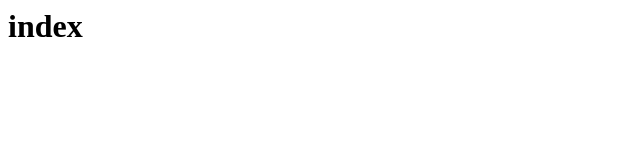
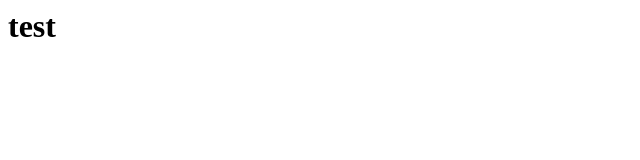
Before and after one commit to MRoll21/Explo-in-Engineering, a plain HTML site: page index.html in a window 1280 px wide. Shown: the full height of the page, 0-640 px from the left. Drawn offline with Linux system fonts and the light colour scheme.

Commit message:
Update index.html

```diff
--- a/index.html
+++ b/index.html
@@ -1 +1 @@
-<h1>index</h1>
+<h1>test</h1>
```
